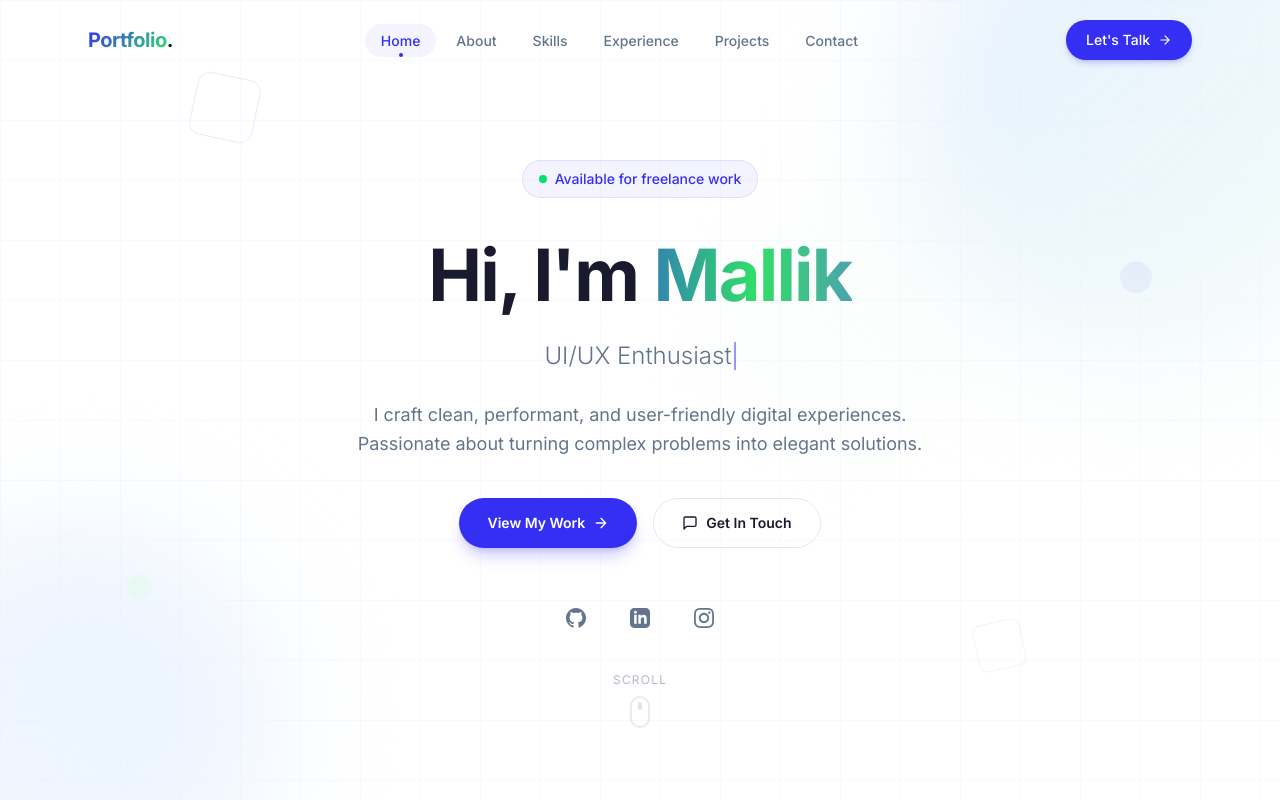
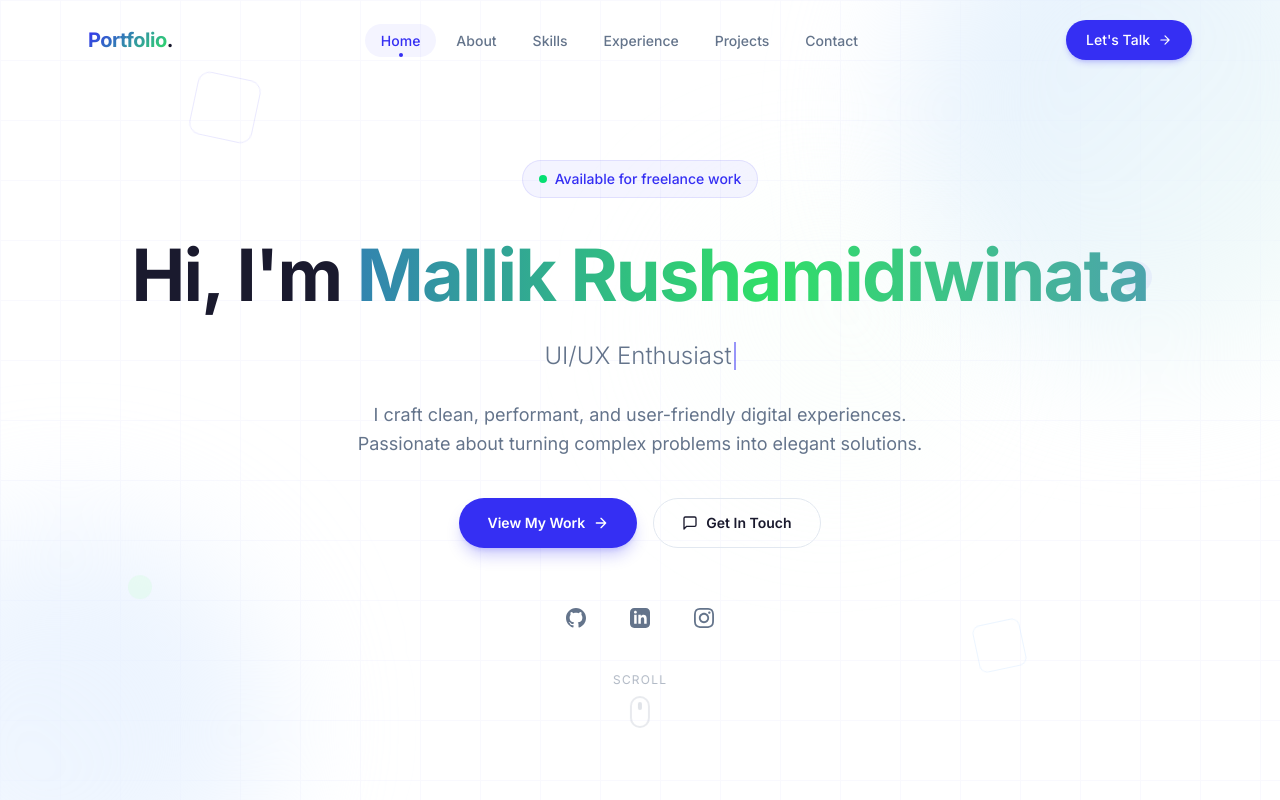
Before and after one commit to kruzx95/portofolio, a Next.js app: page / in a window 1280 px wide. Shown: the top 800 px of the page. Built offline with nearby package versions, Linux system fonts and the light colour scheme.

Commit message:
feat: add Hero component and ignore AI configuration files

```diff
--- a/src/components/Hero.tsx
+++ b/src/components/Hero.tsx
@@ -83,7 +83,7 @@ export default function Hero() {
           }}
         >
           Hi, I&apos;m{" "}
-          <span className="gradient-text-animated">Mallik</span>
+          <span className="gradient-text-animated">Mallik Rushamidiwinata</span>
         </h1>
 
         {/* Typing effect */}
```
Also changed, not shown: 1 other file (tests, documents, lock files or other folders).
